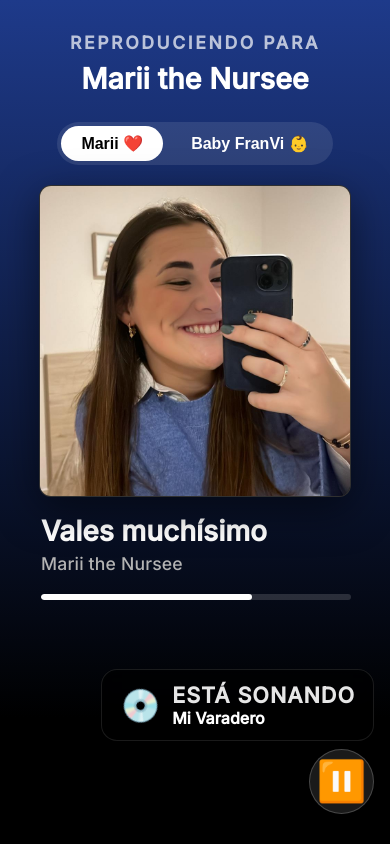
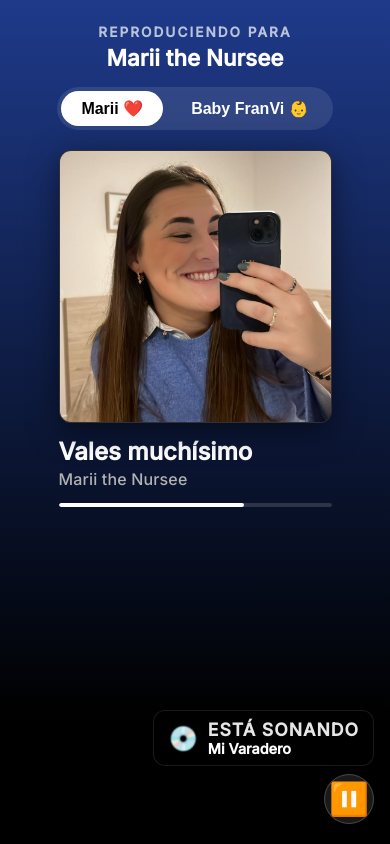
Before and after one commit to Haplee/marii, a React (Vite) app: page / in a window 390 px wide. Built offline with nearby package versions, Linux system fonts and the light colour scheme; a web font is replaced by a local one.

Commit message:
fix: drastic mobile size reduction and fix pwa link

```diff
--- a/index.html
+++ b/index.html
@@ -1,5 +1,6 @@
 <!DOCTYPE html>
 <html lang="es">
+
 <head>
   <meta charset="UTF-8" />
   <link rel="icon" type="image/png" href="/logo.png" />
@@ -9,7 +10,7 @@
   <!-- SEO and PWA Metadata -->
   <title>Marii Gallery</title>
   <meta name="description" content="Un pequeño rincón para darte ánimos." />
-    <link rel="manifest" href="/manifest.json" />
+
   <meta name="apple-mobile-web-app-capable" content="yes" />
   <meta name="apple-mobile-web-app-status-bar-style" content="black-translucent" />
   <meta name="apple-mobile-web-app-title" content="Marii" />
@@ -18,10 +19,14 @@
   <!-- Fonts -->
   <link rel="preconnect" href="https://fonts.googleapis.com" />
   <link rel="preconnect" href="https://fonts.gstatic.com" crossorigin />
-    <link href="https://fonts.googleapis.com/css2?family=Caveat:wght@400;700&family=Inter:wght@300;400;500&family=Playfair+Display:ital,wght@0,400;0,600;1,400&display=swap" rel="stylesheet" />
+  <link
+    href="https://fonts.googleapis.com/css2?family=Caveat:wght@400;700&family=Inter:wght@300;400;500&family=Playfair+Display:ital,wght@0,400;0,600;1,400&display=swap"
+    rel="stylesheet" />
 </head>
+
 <body>
   <div id="root"></div>
   <script type="module" src="/src/main.tsx"></script>
 </body>
+
 </html>
--- a/src/globals.css
+++ b/src/globals.css
@@ -34,25 +34,26 @@ body {
 .title-container {
   width: 100%;
   text-align: center;
-  padding-top: 2rem;
-  /* Más espacio arriba */
-  padding-bottom: 1rem;
+  padding-top: 1.5rem;
+  /* Reduced */
+  padding-bottom: 0.5rem;
+  /* Reduced */
   flex-shrink: 0;
 }
 
 .subtitle {
-  font-size: 1.1rem;
-  /* Aumentado considerablemente */
+  font-size: 0.85rem;
+  /* Reduced */
   letter-spacing: 0.15em;
   text-transform: uppercase;
   color: rgba(255, 255, 255, 0.7);
-  margin-bottom: 8px;
+  margin-bottom: 4px;
   font-weight: 600;
 }
 
 .main-title {
-  font-size: 1.8rem;
-  /* Aumentado considerablemente */
+  font-size: 1.4rem;
+  /* Reduced */
   font-weight: 700;
   color: var(--spotify-white);
 }
@@ -61,37 +62,36 @@ body {
 .gallery-wrapper {
   flex: 1;
   width: 100%;
-  max-width: 480px;
+  max-width: 450px;
   margin: 0 auto;
 
   display: flex;
   flex-direction: column;
   justify-content: center;
   align-items: center;
-  padding: 16px;
-  /* Espacio inferior para evitar solapamiento con controles */
-  padding-bottom: 8rem;
+  padding: 12px;
+  padding-bottom: 6rem;
+  /* Ensure space for nav/music */
 
   @media (max-width: 450px) {
-    padding: 10px;
-    padding-bottom: 7rem;
+    padding: 8px;
+    padding-bottom: 5rem;
   }
 }
 
 /* Contenedor de la "Carátula" */
 .album-art-container {
-  width: 80vw !important;
-  /* Reduced from 85vw */
-  max-width: 350px !important;
-  /* Reduced from 380px */
+  width: 70vw !important;
+  /* SIGNIFICANTLY REDUCED */
+  max-width: 300px !important;
   aspect-ratio: 1/1;
   background-color: var(--spotify-dark-gray);
-  box-shadow: 0 12px 40px rgba(0, 0, 0, 0.5);
+  box-shadow: 0 8px 30px rgba(0, 0, 0, 0.5);
   border-radius: 12px;
   overflow: hidden;
   position: relative;
 
-  margin-bottom: 1.2rem;
+  margin-bottom: 1rem;
   display: flex;
   align-items: center;
   justify-content: center;
@@ -106,27 +106,26 @@ body {
 
 /* Info del track */
 .track-info {
-  width: 80vw !important;
-  /* Reduced from 85vw */
-  max-width: 350px !important;
-  /* Reduced from 380px */
+  width: 70vw !important;
+  /* Matches art width */
+  max-width: 300px !important;
   display: flex;
   flex-direction: column;
-  gap: 4px;
-  margin-bottom: 1.2rem;
-  padding-left: 2px;
+  gap: 2px;
+  margin-bottom: 1rem;
+  padding-left: 0;
   text-align: left;
 }
 
 .track-title {
-  /* Tamaño ajustado para móvil - Reducido aún más */
-  font-size: 1.75rem !important;
+  font-size: 1.5rem !important;
+  /* Reduced */
   font-weight: 800;
   color: var(--spotify-white);
   line-height: 1.1;
   white-space: normal;
   overflow: visible;
-  margin-bottom: 6px;
+  margin-bottom: 4px;
 }
 
 /* Media query para Tablets/Desktop */
@@ -134,10 +133,16 @@ body {
   .track-title {
     font-size: 2.5rem !important;
   }
+
+  .album-art-container,
+  .track-info {
+    width: 400px !important;
+    max-width: 400px !important;
+  }
 }
 
 .track-artist {
-  font-size: 1.1rem !important;
+  font-size: 1rem !important;
   color: var(--spotify-light-gray);
   font-weight: 500;
   letter-spacing: 0.01em;
@@ -145,18 +150,19 @@ body {
 
 @media (min-width: 500px) {
   .track-artist {
-    font-size: 1.3rem !important;
+    font-size: 1.2rem !important;
   }
 }
 
 /* Barra de progreso */
 .progress-container {
   width: 100%;
-  height: 6px;
+  height: 4px;
+  /* Thinner */
   background-color: rgba(255, 255, 255, 0.15);
-  border-radius: 6px;
+  border-radius: 4px;
   overflow: hidden;
-  margin-top: 16px;
+  margin-top: 12px;
 }
 
 .progress-bar {
@@ -192,26 +198,26 @@ body {
 .music-player-info {
   background: rgba(0, 0, 0, 0.6);
   backdrop-filter: blur(8px);
-  padding: 12px 18px;
-  border-radius: 16px;
+  padding: 8px 14px;
+  /* Reduced */
+  border-radius: 12px;
   color: white;
-  font-size: 1rem;
+  font-size: 0.9rem;
   border: 1px solid rgba(255, 255, 255, 0.1);
   display: flex;
   align-items: center;
-  gap: 12px;
+  gap: 10px;
   transition: all 0.3s ease;
-  max-width: 300px;
+  max-width: 250px;
   cursor: pointer;
 }
 
 .music-player-disc {
-  font-size: 2rem;
-  /* El spin se maneja inline o con clase condicional */
+  font-size: 1.5rem;
 }
 
 .music-player-label {
-  font-size: 1.35rem;
+  font-size: 1.1rem;
   opacity: 0.9;
   text-transform: uppercase;
   letter-spacing: 1px;
@@ -223,8 +229,8 @@ body {
   white-space: nowrap;
   overflow: hidden;
   text-overflow: ellipsis;
-  max-width: 200px;
-  font-size: 1rem;
+  max-width: 150px;
+  font-size: 0.9rem;
 }
 
 .music-control-button {
@@ -232,35 +238,35 @@ body {
   backdrop-filter: blur(5px);
   border: 1px solid rgba(255, 255, 255, 0.2);
   border-radius: 50%;
-  width: 70px;
-  height: 70px;
+  width: 60px;
+  /* Reduced */
+  height: 60px;
+  /* Reduced */
   display: flex;
   align-items: center;
   justify-content: center;
   cursor: pointer;
   color: white;
-  font-size: 2.7rem;
+  font-size: 2.2rem;
   transition: all 0.3s ease;
   box-shadow: 0 6px 16px rgba(0, 0, 0, 0.4);
 }
 
-/* Ajustes específicos para móvil si fuera necesario,
-   pero estas medidas ya son grandes */
+/* Ajustes específicos para móvil */
 @media (max-width: 480px) {
   .music-player-container {
-    bottom: 30px;
+    bottom: 20px;
     right: 16px;
   }
 
-  /* Forzamos que sea grande también en móvil */
   .music-control-button {
-    width: 65px;
-    height: 65px;
-    font-size: 2.5rem;
+    width: 50px;
+    height: 50px;
+    font-size: 2rem;
   }
 
   .music-player-info {
-    max-width: 85vw;
+    max-width: 80vw;
   }
 }
 
```
Lines whose indentation alone changed are shown as unchanged.
